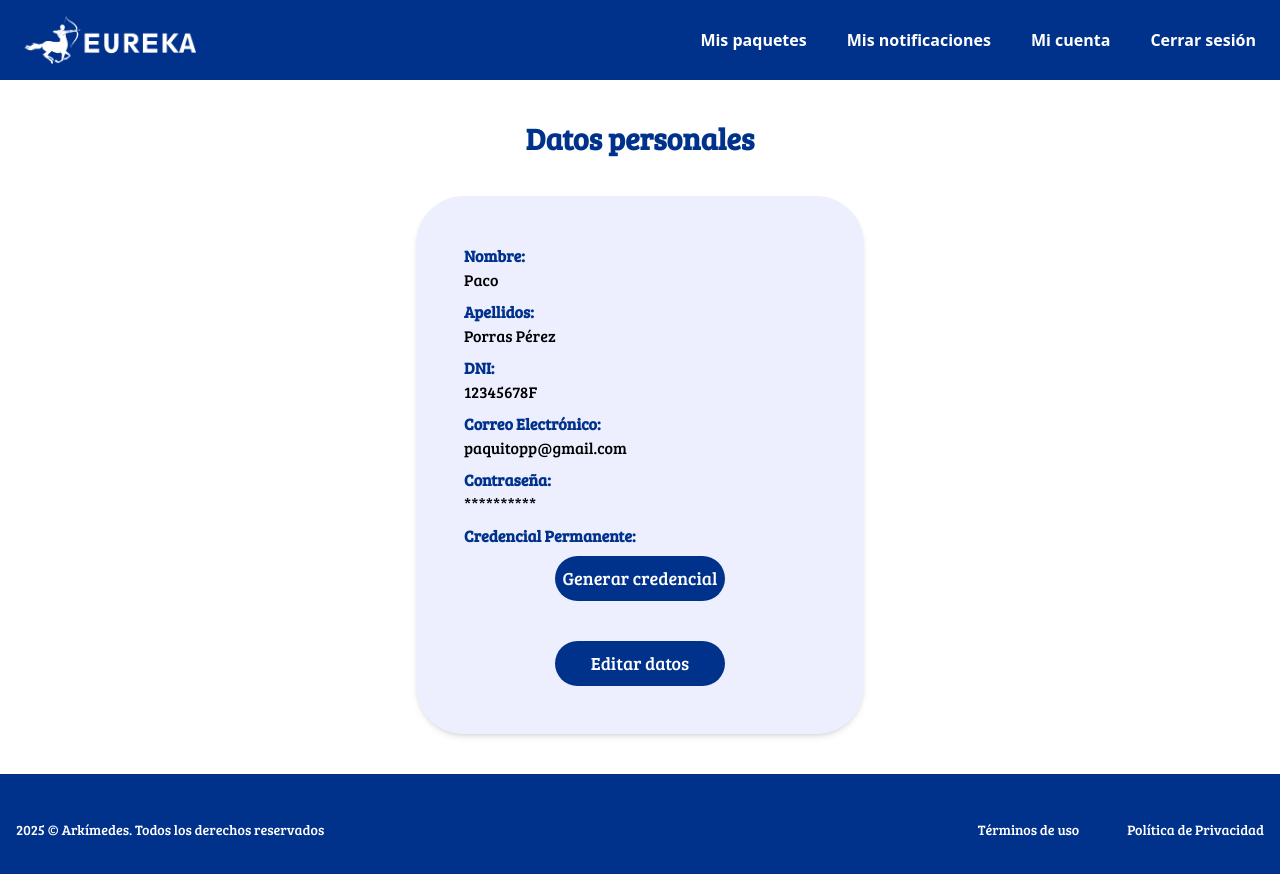
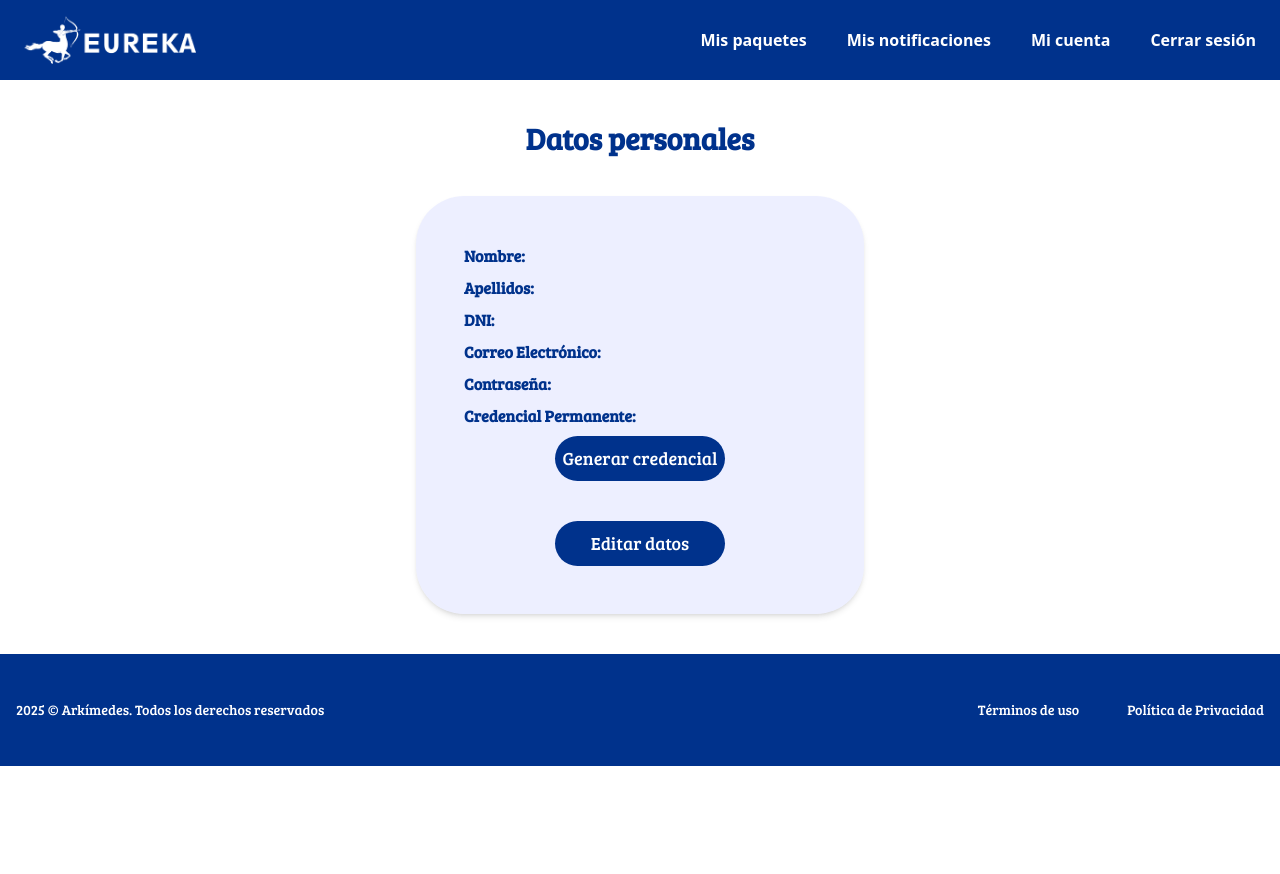
Before and after one commit to Ayuik/buzon-inteligente-FE-testing, a React (Vite) app: page /myaccount in a window 1280 px wide. Shown: the top 874 px of the page. After the commit the page ends 800 px from the top, so only its background shows below. Built offline with nearby package versions, Linux system fonts and the light colour scheme.

Commit message:
delete qodo. and delete fake data

```diff
--- a/src/components/profile/ProfileCard.jsx
+++ b/src/components/profile/ProfileCard.jsx
@@ -4,13 +4,12 @@ import { useState } from "react";
 
 export const ProfileCard = () => {
   const [editable, setEditable] = useState(false);
-  // Datos de ejemplo - llamada a la API
   const [formData, setFormData] = useState({
-    name: "Paco",
-    surname: "Porras Pérez",
-    dni: "12345678F",
-    email: "paquitopp@gmail.com",
-    password: "**********",
+    name: "",
+    surname: "",
+    dni: "",
+    email: "",
+    password: "",
     confirmPassword: "",
     credential: "",
   });
```
